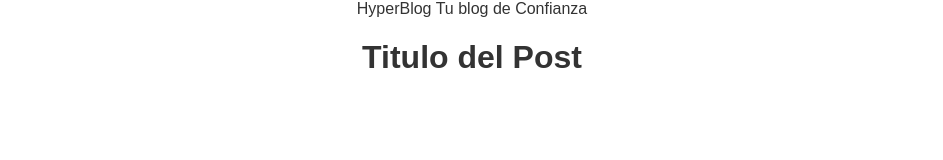
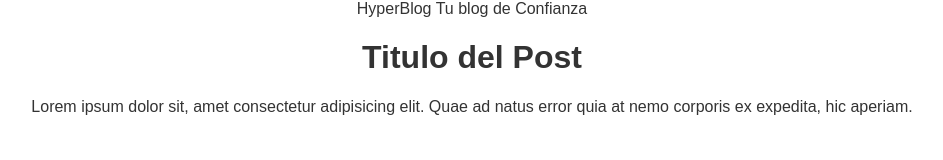
Before and after one commit to Adrian-Corttes/HyperBlog, a plain HTML site: page index.html in a window 1280 px wide. Shown: the whole page, without its empty margins (168-1111 px from the left). Drawn offline with Linux system fonts and the light colour scheme.

Commit message:
add paragraph 1

```diff
--- a/css/style.css
+++ b/css/style.css
@@ -12,6 +12,7 @@ body{
    text-align: left;
    border: solid 1px #DDD;
    margin: 0 auto;
+   border: solid 1px #333;
 }
 #container h1{
    font-size: 20px;
--- a/index.html
+++ b/index.html
@@ -15,6 +15,11 @@
          </div>
          <div class="post">
             <h1>Titulo del Post</h1>
+            <p>
+               Lorem ipsum dolor sit, amet consectetur adipisicing elit.
+               Quae ad natus error quia at nemo corporis ex expedita,
+               hic aperiam.
+            </p>
          </div>
       </div>
    </body>
```
